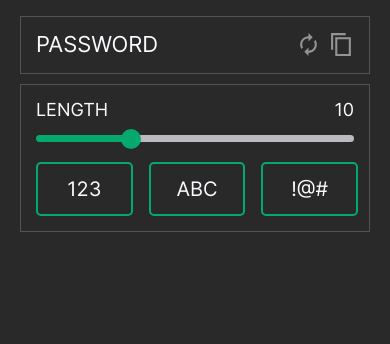
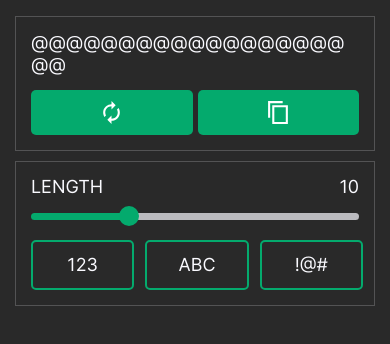
Before and after one commit to mmv-774/password-generator, a React app: page / in a window 390 px wide. Shown: the part 150-494 px from the top of the page. Built offline with nearby package versions, Linux system fonts and the light colour scheme; a web font is replaced by a local one.

Commit message:
верстка

```diff
--- a/src/components/App.js
+++ b/src/components/App.js
@@ -10,10 +10,10 @@ const App = () => {
     <Layout>
       <Title title='PASSWORD GENERATOR' />
       <Generator>
-        <Box isBordered={true}>
+        <Box>
           <Result />
         </Box>
-        <Box isBordered={true}>
+        <Box>
           <Options />
         </Box>
       </Generator>
--- a/src/components/Box.js
+++ b/src/components/Box.js
@@ -5,8 +5,12 @@ const Box = ({ children, isBordered }) => {
 };
 
 Box.propTypes = {
-  children: PropTypes.element.isRequired,
+  children: PropTypes.node.isRequired,
   isBordered: PropTypes.bool,
 };
 
+Box.defaultProps = {
+  isBordered: true,
+};
+
 export default Box;
--- a/src/components/Checkbox.js
+++ b/src/components/Checkbox.js
@@ -1,16 +1,16 @@
 import PropTypes from 'prop-types';
 
-const Checkbox = ({ name, caption }) => {
+const Checkbox = ({ id, caption }) => {
   return (
-    <label htmlFor={`checkbox-${name}`} className='checkbox-pseudo'>
-      <input type='checkbox' id={`checkbox-${name}`} className='checkbox-pseudo__invisible' />
+    <label htmlFor={`checkbox-${id}`} className='checkbox-pseudo'>
+      <input type='checkbox' id={`checkbox-${id}`} className='checkbox-pseudo__invisible' />
       <span className='checkbox-pseudo__visible'>{caption}</span>
     </label>
   );
 };
 
 Checkbox.propTypes = {
-  name: PropTypes.string.isRequired,
+  id: PropTypes.number.isRequired,
   caption: PropTypes.string.isRequired,
 };
 
--- /dev/null
+++ b/src/components/CheckboxList.js
@@ -0,0 +1,17 @@
+import PropTypes from 'prop-types';
+
+const CheckboxList = ({ checkboxes }) => {
+  return (
+    <ul className='checkbox-list'>
+      {checkboxes.map((checkbox, index) => (
+        <li key={index}>{checkbox}</li>
+      ))}
+    </ul>
+  );
+};
+
+CheckboxList.propTypes = {
+  checkboxes: PropTypes.arrayOf(PropTypes.element).isRequired,
+};
+
+export default CheckboxList;
--- a/src/components/Generator.js
+++ b/src/components/Generator.js
@@ -5,7 +5,7 @@ const Generator = ({ children }) => {
 };
 
 Generator.propTypes = {
-  children: PropTypes.array.isRequired,
+  children: PropTypes.node.isRequired,
 };
 
 export default Generator;
--- a/src/components/Layout.js
+++ b/src/components/Layout.js
@@ -5,7 +5,7 @@ const Layout = ({ children }) => {
 };
 
 Layout.propTypes = {
-  children: PropTypes.array.isRequired,
+  children: PropTypes.node.isRequired,
 };
 
 export default Layout;
--- a/src/components/Options.js
+++ b/src/components/Options.js
@@ -1,15 +1,18 @@
+import Slider from './Slider';
 import Checkbox from './Checkbox';
-import Slider from './Slider';
+import CheckboxList from './CheckboxList';
 
 const Options = () => {
+  const checkboxes = [
+    <Checkbox id={1} caption='123' />,
+    <Checkbox id={2} caption='ABC' />,
+    <Checkbox id={3} caption='!@#' />,
+  ];
+
   return (
     <div className='options'>
-      <Slider minValue={6} maxValue={20} defaultValue={10} />
-      <div className='options__checkboxes-container'>
-        <Checkbox name='numbers' caption='123' />
-        <Checkbox name='letters' caption='ABC' />
-        <Checkbox name='characters' caption='!@#' />
-      </div>
+      <Slider min={6} max={20} value={10} />
+      <CheckboxList checkboxes={checkboxes} />
     </div>
   );
 };
--- a/src/components/Result.js
+++ b/src/components/Result.js
@@ -1,7 +1,7 @@
 const Result = () => {
   return (
     <div className='result'>
-      <p className='result__text'>PASSWORD</p>
+      <p className='result__text'>@@@@@@@@@@@@@@@@@@@@</p>
       <ul className='result__buttons-container'>
         <li className='result__buttons-container-item'>
           <button className='result__button result__button_action_refresh' />
--- a/src/components/Slider.js
+++ b/src/components/Slider.js
@@ -1,10 +1,7 @@
 import PropTypes from 'prop-types';
 import { useState } from 'react';
 
-const Slider = ({ minValue, maxValue, defaultValue }) => {
-  const min = minValue || 0;
-  const max = maxValue || 1000;
-  const value = defaultValue || min;
+const Slider = ({ min, max, value, caption }) => {
   const [length, setLength] = useState(value >= min && value <= max ? value : min);
   const [progress, setProgress] = useState(`${((length - min) * 100) / (max - min)}% 100%`);
 
@@ -17,7 +14,7 @@ const Slider = ({ minValue, maxValue, defaultValue }) => {
     <div className='slider'>
       <div className='slider__labels-container'>
         <label htmlFor='slider-input' className='slider__label'>
-          LENGTH
+          {caption}
         </label>
         <label htmlFor='slider-input' className='slider__label'>
           {length}
@@ -38,9 +35,17 @@ const Slider = ({ minValue, maxValue, defaultValue }) => {
 };
 
 Slider.propTypes = {
-  minValue: PropTypes.number,
-  maxValue: PropTypes.number,
-  defaultValue: PropTypes.number,
+  min: PropTypes.number,
+  max: PropTypes.number,
+  value: PropTypes.number,
+  caption: PropTypes.string,
+};
+
+Slider.defaultProps = {
+  min: 0,
+  max: 100,
+  value: 0,
+  caption: 'LENGTH',
 };
 
 export default Slider;
--- a/src/index.css
+++ b/src/index.css
@@ -3,6 +3,7 @@
 @import url('./styles/App.css');
 @import url('./styles/Box.css');
 @import url('./styles/Checkbox.css');
+@import url('./styles/CheckboxList.css');
 @import url('./styles/Common.css');
 @import url('./styles/Generator.css');
 @import url('./styles/Layout.css');
--- a/src/styles/Checkbox.css
+++ b/src/styles/Checkbox.css
@@ -5,7 +5,7 @@
   border-radius: 5px;
   border: 2px solid #04aa6d;
   color: inherit;
-  font-size: 20px;
+  font-size: 18px;
   font-weight: 400;
   line-height: 2;
   cursor: pointer;
--- /dev/null
+++ b/src/styles/CheckboxList.css
@@ -0,0 +1,9 @@
+.checkbox-list {
+  width: 100%;
+  margin: 0;
+  padding: 0;
+  list-style: none;
+  display: grid;
+  grid-template-columns: repeat(3, 1fr);
+  gap: 15px;
+}
--- a/src/styles/Layout.css
+++ b/src/styles/Layout.css
@@ -9,6 +9,6 @@
 
 @media screen and (max-width: 650px) {
   .layout {
-    max-width: calc(100% - 20px * 2);
+    max-width: calc(100% - 15px * 2);
   }
 }
--- a/src/styles/Options.css
+++ b/src/styles/Options.css
@@ -4,13 +4,3 @@
   flex-direction: column;
   row-gap: 20px;
 }
-
-.options__checkboxes-container {
-  width: 100%;
-  margin: 0;
-  padding: 0;
-  list-style: none;
-  display: grid;
-  grid-template-columns: repeat(3, 1fr);
-  column-gap: 20px;
-}
--- a/src/styles/Result.css
+++ b/src/styles/Result.css
@@ -4,12 +4,27 @@
   align-items: center;
 }
 
+@media screen and (max-width: 550px) {
+  .result {
+    flex-direction: column;
+    row-gap: 15px;
+  }
+}
+
 .result__text {
   margin: 0;
-  font-size: 22px;
+  font-size: 20px;
   font-weight: 400;
   max-width: 500px;
   overflow-wrap: break-word;
+}
+
+@media screen and (max-width: 550px) {
+  .result__text {
+    font-size: calc(18px + (20 - 18) * (100vw - 320px) / (550 - 320));
+    max-width: 100%;
+    width: 100%;
+  }
 }
 
 .result__buttons-container {
@@ -22,8 +37,21 @@
   justify-content: space-between;
 }
 
+@media screen and (max-width: 550px) {
+  .result__buttons-container {
+    width: 100%;
+    column-gap: 5px;
+  }
+}
+
 .result__buttons-container-item {
   display: flex;
+}
+
+@media screen and (max-width: 550px) {
+  .result__buttons-container-item {
+    width: 100%;
+  }
 }
 
 .result__button {
@@ -42,6 +70,17 @@
   transition: opacity 0.3s linear;
 }
 
+@media screen and (max-width: 550px) {
+  .result__button {
+    width: 100%;
+    height: 45px;
+    background-color: #04aa6d;
+    background-size: 25px;
+    border-radius: 5px;
+    opacity: 1;
+  }
+}
+
 .result__button:hover {
   opacity: 1;
 }
--- a/src/styles/Title.css
+++ b/src/styles/Title.css
@@ -1,9 +1,11 @@
 .title {
   margin: 0;
+  max-width: 100%;
   padding: 35px 0 0;
   box-sizing: border-box;
   font-size: 72px;
   text-align: center;
+  overflow-wrap: break-word;
 }
 
 @media screen and (max-width: 650px) {
```
